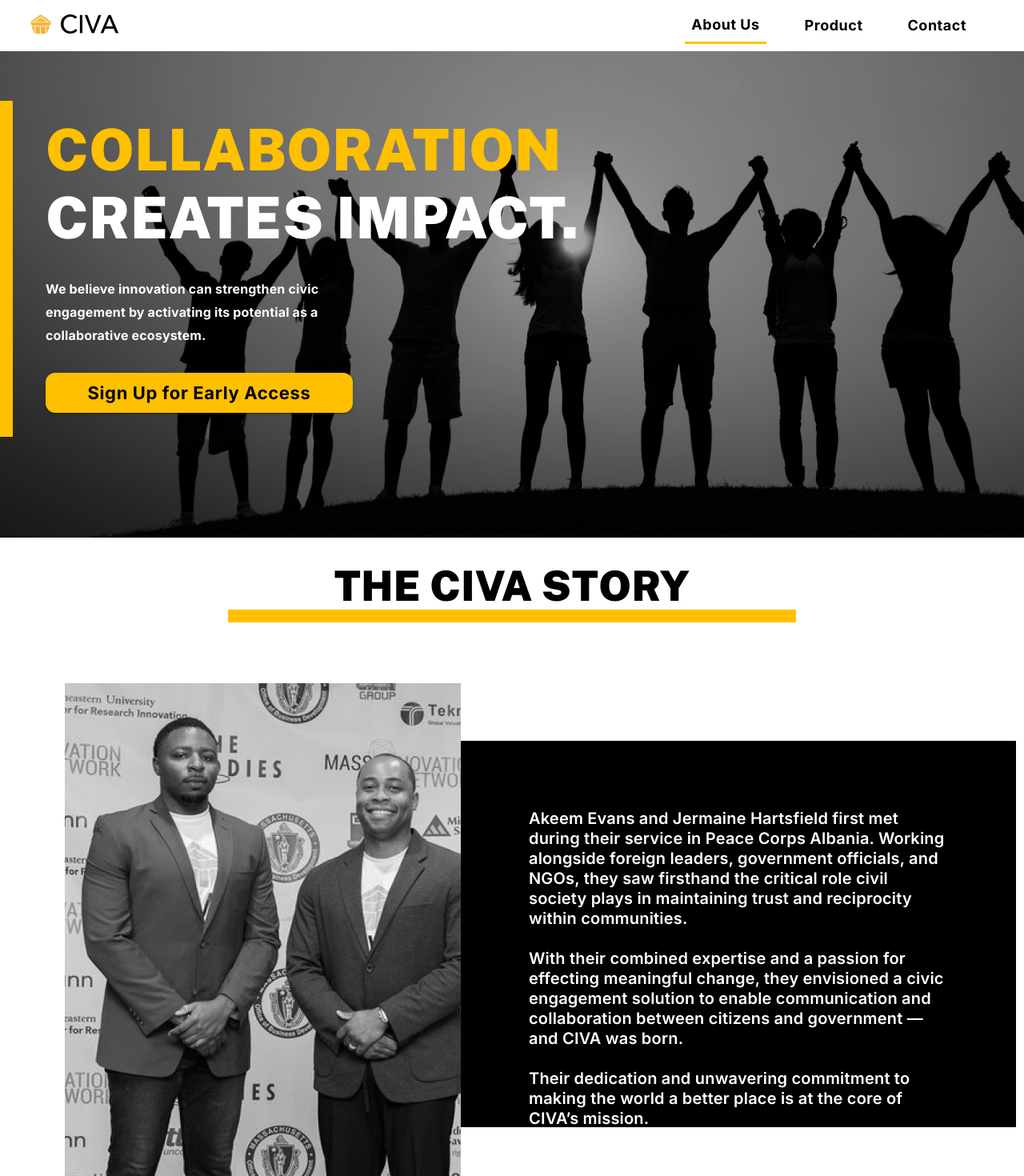
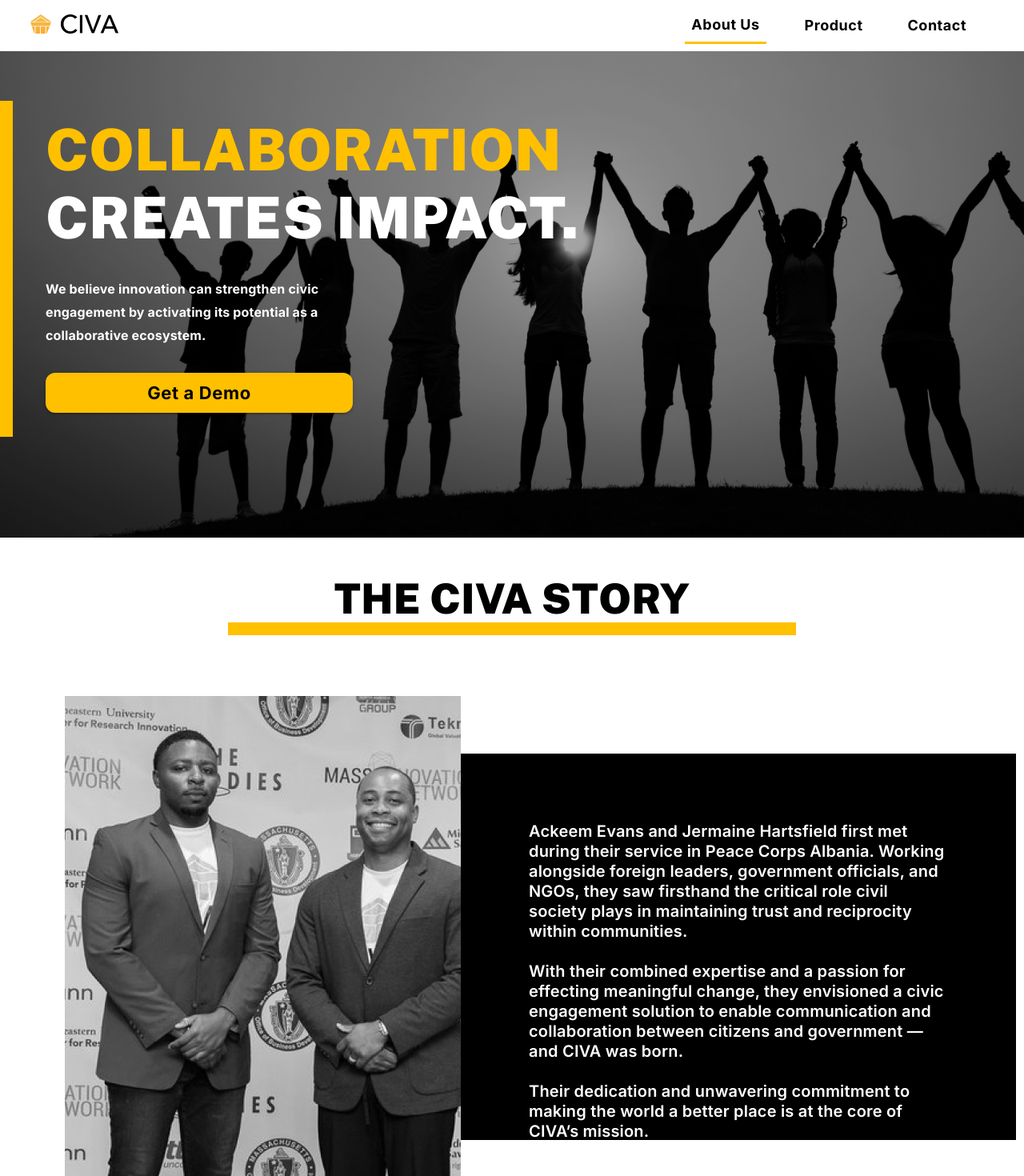
Before and after one commit to UXlySoftware/civa-website, a React (Create React App) app: page /about in a window 1280 px wide. Shown: the top 1470 px of the page at 80% size. Built offline with nearby package versions, Linux system fonts and the light colour scheme.

Commit message:
Jira tasks

```diff
--- a/src/components/AboutUs.tsx
+++ b/src/components/AboutUs.tsx
@@ -43,7 +43,7 @@ const AboutUs = () => {
             ecosystem.
           </Typography>
           <Button variant="contained" color="warning" sx={styles.button}>
-            Sign Up for Early Access
+            Get a Demo{" "}
           </Button>
         </Box>
       </Box>
@@ -64,8 +64,8 @@ const AboutUs = () => {
           />
           <Box sx={styles.storyTextBox}>
             <Typography variant="body1" sx={styles.storyText}>
-              Akeem Evans and Jermaine Hartsfield first met during their service
-              in Peace Corps Albania. Working alongside foreign leaders,
+              Ackeem Evans and Jermaine Hartsfield first met during their
+              service in Peace Corps Albania. Working alongside foreign leaders,
               government officials, and NGOs, they saw firsthand the critical
               role civil society plays in maintaining trust and reciprocity
               within communities. <br />
@@ -160,6 +160,9 @@ const styles = {
     borderRadius: "12px",
     padding: "12px 24px",
     textTransform: "none",
+    "&:hover": {
+      backgroundColor: "#e8ae00",
+    },
   },
   sideBorder: {
     "&::before": {
@@ -220,6 +223,7 @@ const styles = {
       sm: "36px",
       xs: "36px",
     },
+    marginTop: "16px",
   },
   storyContainer: {
     display: "flex",
--- a/src/components/Hero.tsx
+++ b/src/components/Hero.tsx
@@ -30,7 +30,7 @@ const HeroSection = () => {
             civic engagement.
           </Typography>
           <Button variant="contained" color="secondary" sx={styles.button}>
-            Sign Up for Early Access
+            Get a Demo{" "}
           </Button>
         </Box>
         <Box
--- a/src/components/HowItWorks.tsx
+++ b/src/components/HowItWorks.tsx
@@ -10,7 +10,6 @@ interface ListItemProps {
 interface ImageSectionProps {
   src: string;
   alt: string;
-  button: ReactNode;
 }
 interface InfoSectionProps {
   imgSrc: string;
@@ -29,10 +28,9 @@ const ListItem: FC<ListItemProps> = ({ number, text }) => (
   </Box>
 );
 
-const ImageSection: FC<ImageSectionProps> = ({ src, alt, button }) => (
+const ImageSection: FC<ImageSectionProps> = ({ src, alt }) => (
   <Box sx={styles.imageBox}>
     <Box component="img" src={src} alt={alt} sx={styles.image} />
-    {button}
   </Box>
 );
 
@@ -57,7 +55,9 @@ const InfoSection: FC<InfoSectionProps> = ({ imgSrc, imgAlt, text }) => (
 const HowItWorks = () => {
   const listItems = [
     <>
-      Organization and community <br /> members join CIVA.
+      Organization and community
+      <br />
+      members join CIVA.
     </>,
     <>
       Organization and community members <br /> discover government resources.
@@ -98,25 +98,7 @@ const HowItWorks = () => {
             Learn More
           </Button>
         </Box>
-        <ImageSection
-          src={phoneImage}
-          alt="Phone showing CIVA app"
-          button={
-            <Button
-              variant="contained"
-              color="primary"
-              sx={{
-                ...styles.button,
-                display: { xs: "flex", md: "none" },
-                position: "relative",
-                bottom: "50px",
-                width: "100%",
-              }}
-            >
-              Learn More
-            </Button>
-          }
-        />
+        <ImageSection src={phoneImage} alt="Phone showing CIVA app" />
       </Box>
       <InfoSection
         imgSrc={discussionImage}
@@ -177,7 +159,7 @@ const styles = {
   },
   contentBox: {
     display: "flex",
-    justifyContent: "space-between",
+    // justifyContent: "space-between",
     alignItems: "center",
     flexDirection: { xs: "column", md: "row" },
   },
@@ -186,12 +168,12 @@ const styles = {
     padding: {
       xl: "0 20px",
       lg: "0 20px",
-      md: "0px 0px 30px 60px",
+      md: "0px 0px 30px 30px",
       sm: "0 20px",
       xs: "0 20px",
     },
     marginLeft: { xl: 42, lg: 12, md: 0 },
-    marginTop: { xl: "-250px", lg: "-220px", md: "-90px", xs: "41px" },
+    marginTop: { xl: "-40px", lg: "-40px", md: "-80px", xs: "41px" },
   },
   listItem: {
     display: "flex",
@@ -199,16 +181,18 @@ const styles = {
     marginBottom: "37px",
   },
   listNumber: {
+    width: "60px",
     fontFamily: "Public Sans",
-    fontWeight: "700",
+    fontWeight: 700,
     color: "#2E86AB",
+    display: "flex",
     marginRight: "20px",
     fontSize: { xl: "64px", lg: "64px", md: "52px", sm: "52px", xs: "52px" },
     lineHeight: { xl: "75px", lg: "75px", md: "61px", sm: "61px" },
   },
   listText: {
     fontFamily: "Inter",
-    fontSize: { xl: "20px", lg: "20px", md: "18px", sm: "18px", xs: "18px" },
+    fontSize: { xl: "23px", lg: "23px", md: "19px", sm: "20px", xs: "20px" },
     lineHeight: "24.2px",
     fontWeight: 700,
   },
@@ -225,11 +209,12 @@ const styles = {
     textTransform: "none",
   },
   imageBox: {
-    width: { xs: "90%", md: "55%", lg: "45%", xl: "40%" },
+    width: { xs: "90%", md: "50%", lg: "40%", xl: "30%" },
     height: "auto",
     display: "flex",
     position: "relative",
     top: { xl: "-55px", lg: "-55px", md: "-15px" },
+    left: { xl: "-70px", lg: "-20px", md: "0px" },
     justifyContent: "center",
     alignItems: "center",
     paddingBottom: "30px",
@@ -238,6 +223,7 @@ const styles = {
   image: {
     width: { xl: "80%", lg: "90%", md: "100%", sm: "100%", xs: "100%" },
     height: "auto",
+    marginTop: "40px",
   },
   infoSection: {
     display: "flex",
--- a/src/components/JoinCommunity.tsx
+++ b/src/components/JoinCommunity.tsx
@@ -13,7 +13,7 @@ const JoinCommunity = () => {
         engagement platform. Schedule a demo today.
       </Typography>
       <Button variant="contained" color="primary" sx={styles.demoButton}>
-        Get A Demo
+        Get a Demo
       </Button>
     </Box>
   );
--- a/src/components/OurMission.tsx
+++ b/src/components/OurMission.tsx
@@ -58,7 +58,7 @@ const MissionAndBios = () => {
           <Box
             component="img"
             src={akeemImage}
-            alt="Akeem Evans"
+            alt="Ackeem Evans"
             sx={styles.founderImageAkeem}
           />
           <Box sx={styles.divider} />
@@ -84,7 +84,7 @@ const MissionAndBios = () => {
               </Typography>
             </Box>
             <Typography variant="body1" sx={styles.listSubheading}>
-              Akeem’s experience in this arena includes:
+              Ackeem’s experience in this arena includes:
             </Typography>
             <List>
               {[
```
